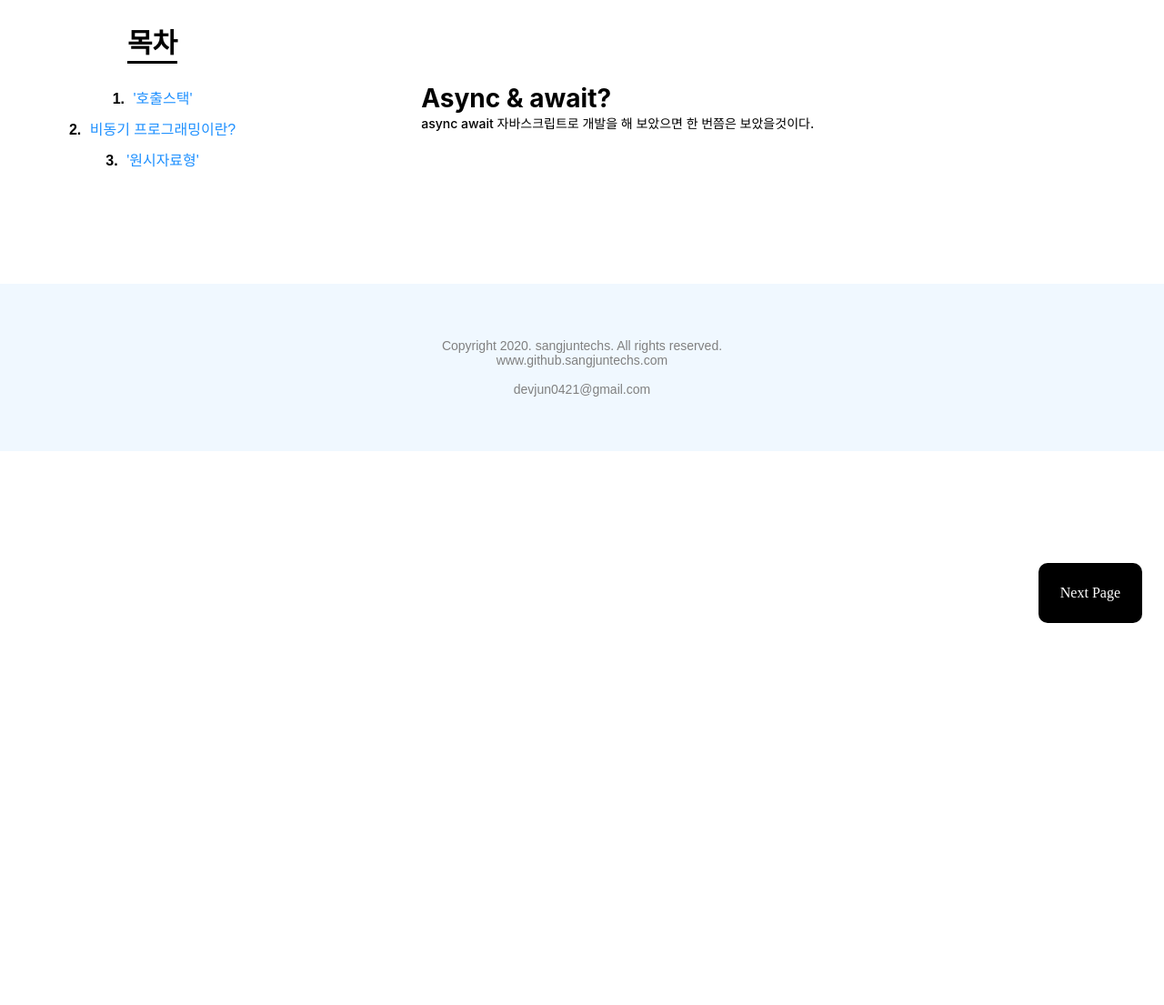
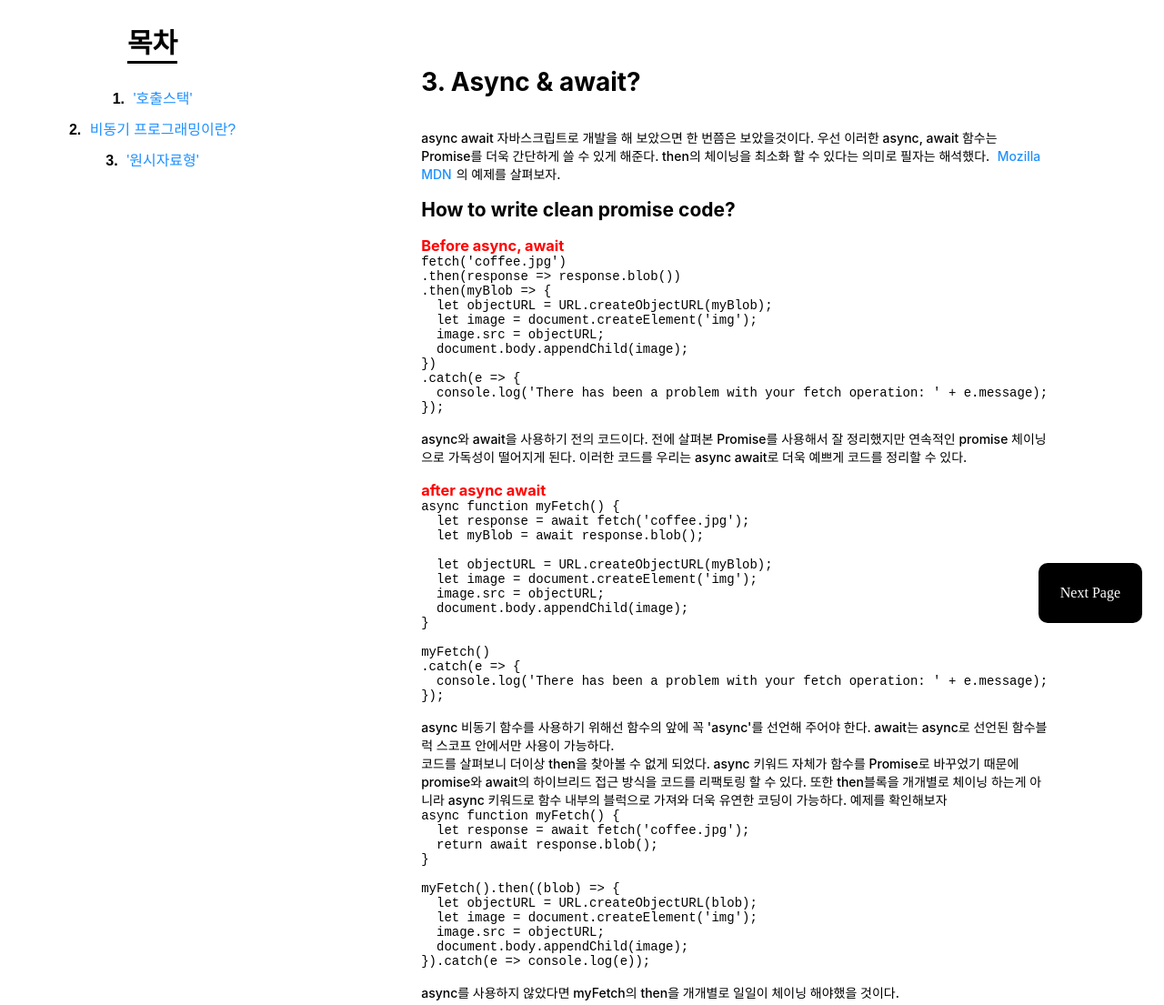
Before and after one commit to sangjuntechs/studyBlog, a plain HTML site: page pages/async2.html in a window 1280 px wide. Shown: the part 191-1296 px from the top of the page at 91% size. Before the commit the page ends 800 px from the top, so only its background shows below. Drawn offline with Linux system fonts and the light colour scheme; a web font is replaced by a local one.

Commit message:
add async2 contents

```diff
--- a/pages/async2.html
+++ b/pages/async2.html
@@ -39,8 +39,78 @@
         <div class="contents">
 
             <div class="direction">
-                <h1>Async & await?</h1>
-                <p>async await 자바스크립트로 개발을 해 보았으면 한 번쯤은 보았을것이다.</p>
+                <h1>3. Async & await?</h1>
+                <br><br>
+                <p>async await 자바스크립트로 개발을 해 보았으면 한 번쯤은 보았을것이다. 우선 이러한
+                    async, await 함수는 Promise를 더욱 간단하게 쓸 수 있게 해준다. then의 체이닝을
+                    최소화 할 수 있다는 의미로 필자는 해석했다. <a href="https://developer.mozilla.org/ko/docs/Learn/JavaScript/Asynchronous/Async_await">
+                    Mozilla MDN</a>의 예제를 살펴보자.
+                </p>
+                <br>
+                <h2>How to write clean promise code?</h2>
+                <br>
+                <h3 style="color: red;">Before async, await</h3>
+                <pre class="prettyprint">
+fetch('coffee.jpg')
+.then(response => response.blob())
+.then(myBlob => {
+  let objectURL = URL.createObjectURL(myBlob);
+  let image = document.createElement('img');
+  image.src = objectURL;
+  document.body.appendChild(image);
+})
+.catch(e => {
+  console.log('There has been a problem with your fetch operation: ' + e.message);
+});
+                </pre>
+                <p>async와 await을 사용하기 전의 코드이다. 전에 살펴본 Promise를 사용해서 잘 정리했지만 연속적인
+                    promise 체이닝으로 가독성이 떨어지게 된다. 이러한 코드를 우리는 async await로 더욱 예쁘게
+                    코드를 정리할 수 있다.
+                </p>
+                <br>
+                <h3 style="color: red;">after async await</h3>
+                <pre class="prettyprint">
+async function myFetch() {
+  let response = await fetch('coffee.jpg');
+  let myBlob = await response.blob();
+
+  let objectURL = URL.createObjectURL(myBlob);
+  let image = document.createElement('img');
+  image.src = objectURL;
+  document.body.appendChild(image);
+}
+
+myFetch()
+.catch(e => {
+  console.log('There has been a problem with your fetch operation: ' + e.message);
+});
+                </pre>
+                <p>async 비동기 함수를 사용하기 위해선 함수의 앞에 꼭 'async'를 선언해
+                    주어야 한다. await는 async로 선언된 함수블럭 스코프 안에서만 사용이
+                    가능하다.
+                    <br>
+                    코드를 살펴보니 더이상 then을 찾아볼 수 없게 되었다. async 키워드 자체가
+                    함수를 Promise로 바꾸었기 때문에 promise와 await의 하이브리드 접근 방식을
+                    코드를 리팩토링 할 수 있다. 또한 then블록을 개개별로 체이닝 하는게 아니라
+                    async 키워드로 함수 내부의 블럭으로 가져와 더욱 유연한 코딩이 가능하다.
+                    예제를 확인해보자
+                </p>
+                <pre class="prettyprint">
+async function myFetch() {
+  let response = await fetch('coffee.jpg');
+  return await response.blob();
+}
+
+myFetch().then((blob) => {
+  let objectURL = URL.createObjectURL(blob);
+  let image = document.createElement('img');
+  image.src = objectURL;
+  document.body.appendChild(image);
+}).catch(e => console.log(e));
+                </pre>
+                <p>async를 사용하지 않았다면 myFetch의 then을 개개별로
+                    일일이 체이닝 해야했을 것이다.
+                </p>
             </div>
 
 
--- a/pages/stylesheet/async.css
+++ b/pages/stylesheet/async.css
@@ -486,7 +486,9 @@ li:nth-child(4):hover {
 .activeNext {
     transform: translateY(0px);
 }
-
+a {
+    text-align: center;
+}
 
 @media all and (max-width:910px){
     .callback {
```
